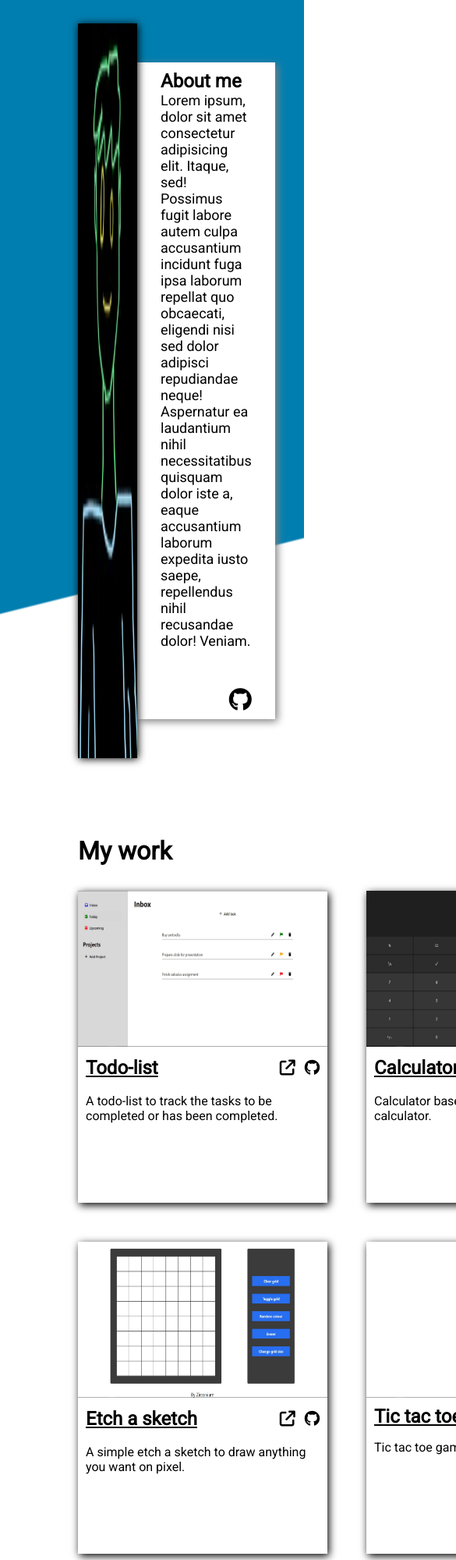
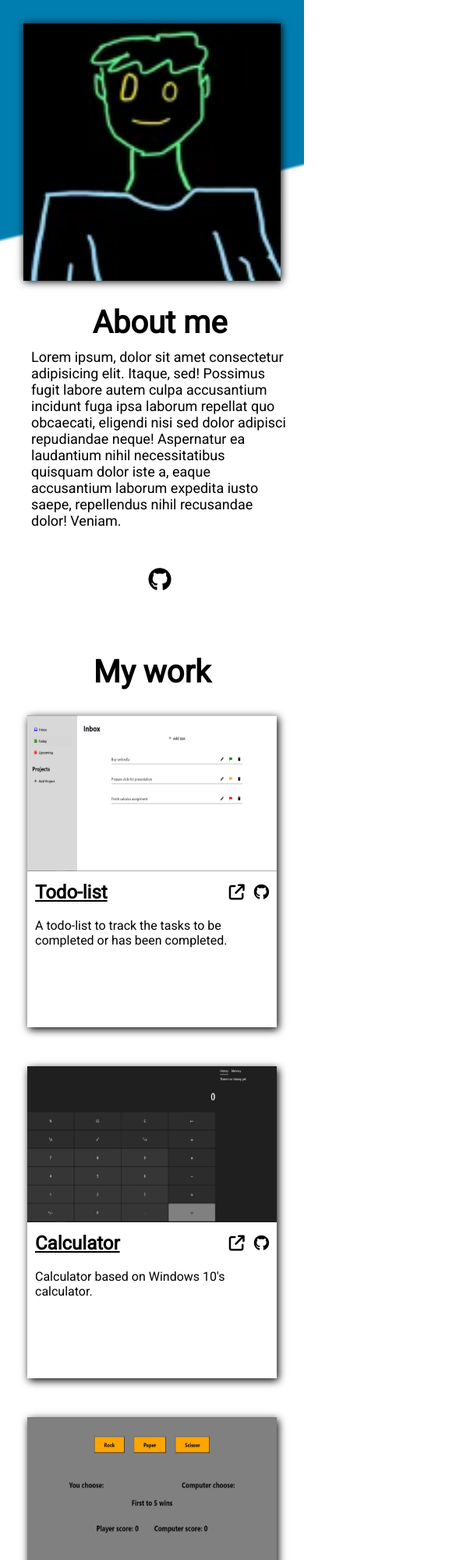
Before and after one commit to High-Banana/Homepage, a plain HTML site: page index.html in a window 390 px wide. Shown: the top 2000 px of the page at 78% size, 585 px wide, since content can reach past the window. Drawn offline with Linux system fonts and the light colour scheme.

Commit message:
Create responsiveness for mobile devices

```diff
--- a/style.css
+++ b/style.css
@@ -11,8 +11,8 @@
 }
 
 body {
-  /* background-color: lightblue; */
   background: linear-gradient(166deg, rgb(0, 126, 176) 30%, transparent 30.1%) no-repeat;
+  overflow-x: hidden;
 }
 
 .about-container {
@@ -53,6 +53,7 @@ body {
   display: flex;
   justify-content: end;
 }
+
 .about-links i {
   text-align: end;
   font-size: 30px;
@@ -64,7 +65,7 @@ body {
   flex-direction: column;
   gap: 2rem;
   margin: var(--default-margin);
-  margin-top: 100px;
+  margin-top: 50px;
 }
 
 .project-cards-container {
@@ -124,8 +125,9 @@ body {
 
 footer {
   background-color: rgb(0, 126, 176);
-  padding: 100px 100px;
+  padding: 100px;
   display: flex;
+  justify-content: space-between;
 }
 
 .footer-description {
@@ -159,7 +161,7 @@ footer {
 }
 
 footer img {
-  transform: translateX(200px);
+  /* transform: translateX(200px); */
   object-fit: contain;
   width: 500px;
   height: 300px;
@@ -183,3 +185,91 @@ footer img {
     transform: rotate(0deg);
   }
 }
+
+/* Mobile devices */
+@media (max-width: 480px) {
+  html {
+    overflow-x: hidden;
+  }
+
+  body {
+    background: linear-gradient(166deg, rgb(0, 126, 176) 7%, transparent 7.1%) no-repeat;
+  }
+
+  .about-container {
+    display: flex;
+    flex-direction: column;
+    margin: 30px;
+  }
+
+  .about-card {
+    box-shadow: none;
+    width: 100%;
+    padding: 10px 10px;
+    margin: 20px 0 20px 0;
+  }
+
+  .about-description h2 {
+    text-align: center;
+    font-size: 40px;
+  }
+
+  .about-description {
+    display: flex;
+    gap: 10px;
+  }
+
+  .about-links {
+    display: flex;
+    justify-content: center;
+  }
+
+  .project-container {
+    display: flex;
+  }
+
+  .project-container h1 {
+    text-align: center;
+    font-size: 40px;
+  }
+
+  .project-cards-container {
+    display: grid;
+    grid-template-columns: 1fr;
+    justify-content: center;
+  }
+
+  footer {
+    padding: 40px;
+    flex-direction: column;
+    justify-content: center;
+    align-items: center;
+  }
+
+  .footer-description {
+    gap: 50px;
+  }
+
+  .footer-description h1 {
+    font-size: 40px;
+    text-align: center;
+  }
+
+  .footer-links {
+    justify-content: center;
+  }
+
+  footer img {
+    margin-top: 30px;
+  }
+}
+
+/* iPads, Tablets */
+/* @media (max-width: 768px) {
+  .about-container {
+  }
+
+  .about-card {
+    margin-top: 100px;
+  }
+} */
```
